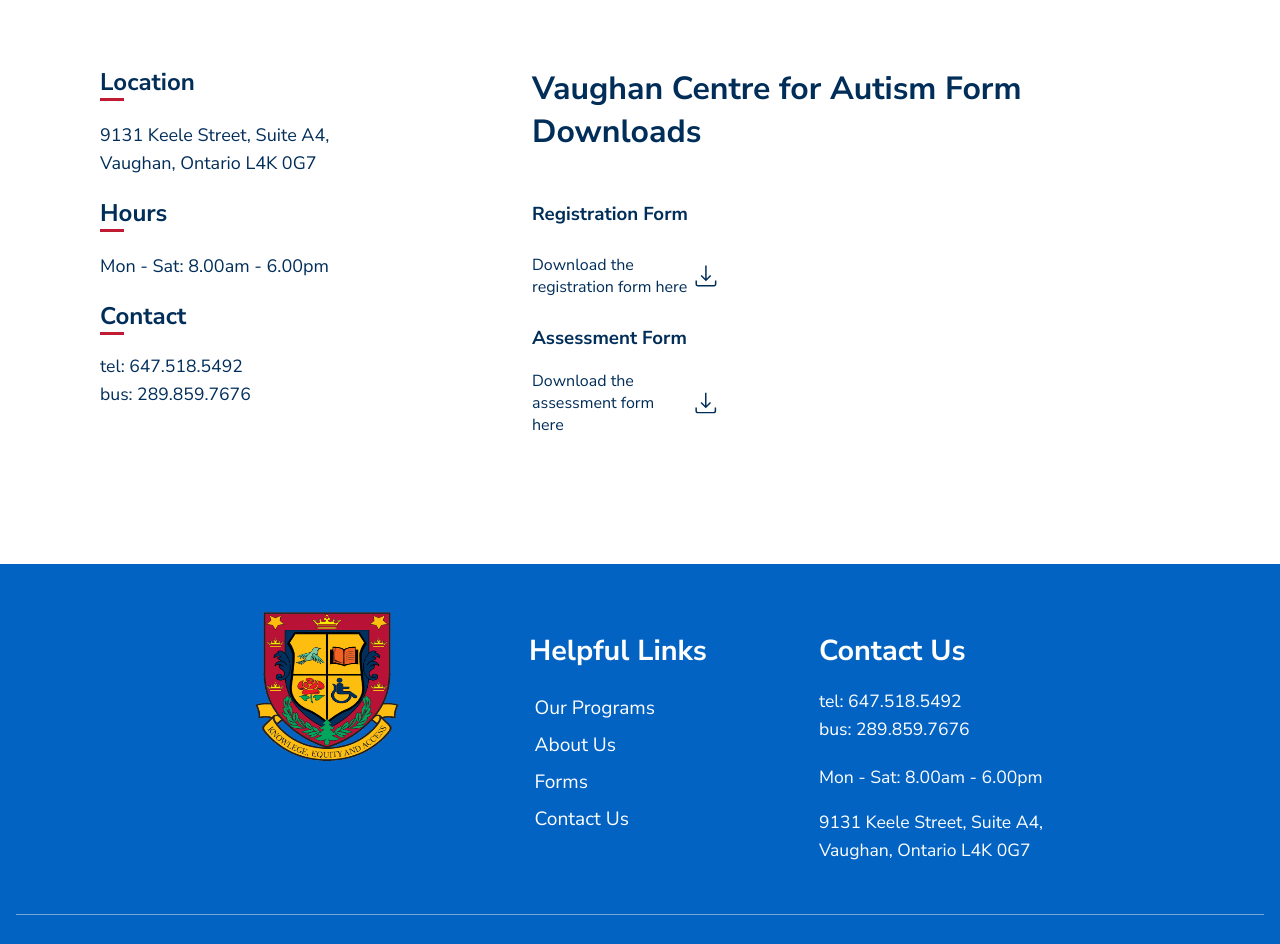
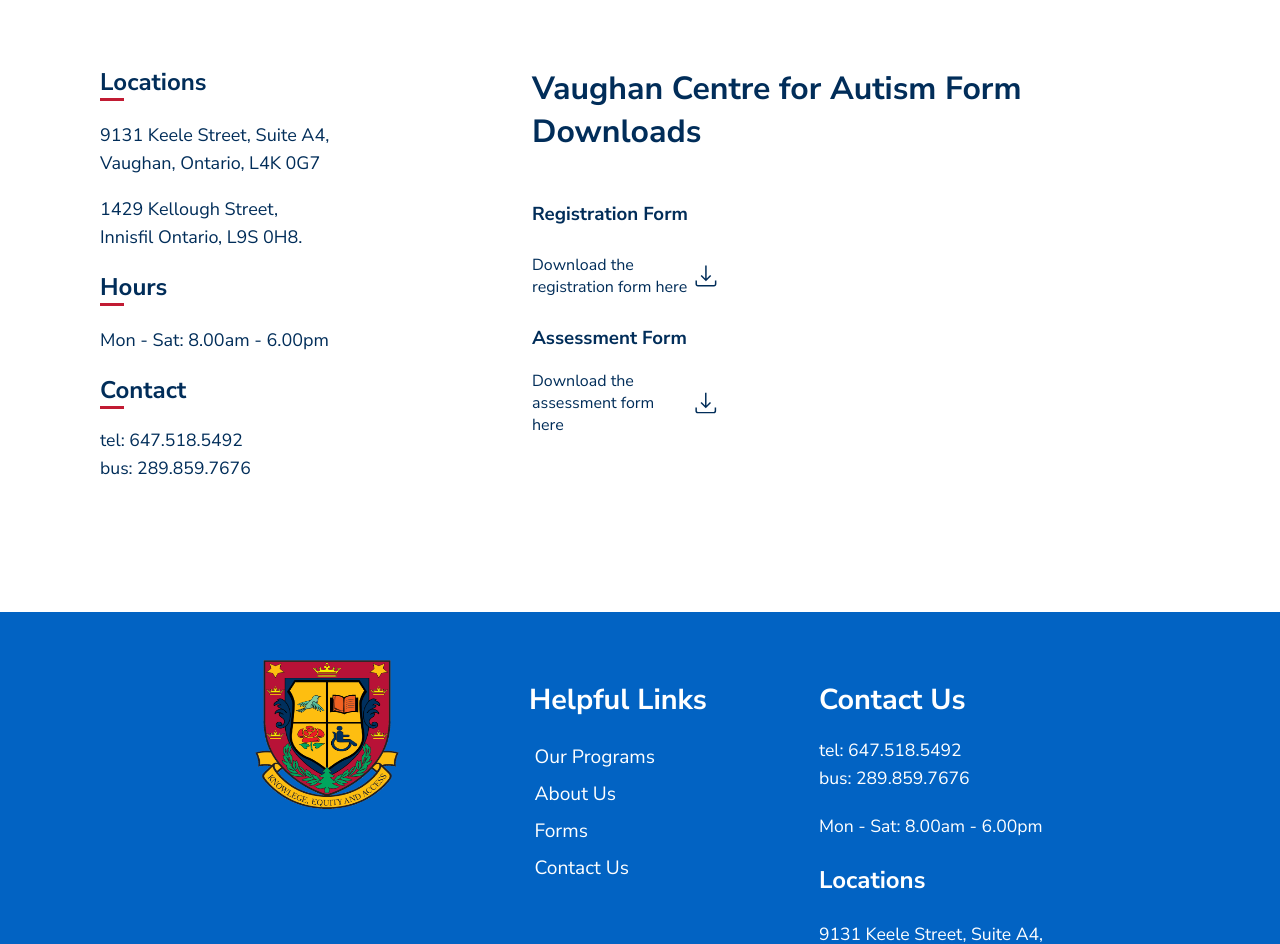
Before and after one commit to oseivale/vaughan-centre-for-autism, a Next.js app: page /forms in a window 1280 px wide. Shown: the part 386-1330 px from the top of the page. Built offline with nearby package versions, Linux system fonts and the light colour scheme; a web font is replaced by a local one.

Commit message:
wip: editing footer and sidebar

```diff
--- a/src/components/Footer/Footer.js
+++ b/src/components/Footer/Footer.js
@@ -40,7 +40,9 @@
                     <Link className={style.teleLink} href='tel:+16475185492'>tel: 647.518.5492</Link><br />
                     <Link className={style.teleLink} href='tel:+12898597676'>bus: 289.859.7676</Link>
                     <p>Mon - Sat: 8.00am - 6.00pm</p>
+                    <h3>Locations</h3>
                     <p>9131 Keele Street, Suite A4,<br></br> Vaughan, Ontario L4K 0G7</p>
+                    <p>1429 Kellough Street, <br />Innisfil Ontario, L9S 0H8.</p>
                 </div>
             </div>
             <div className={style.bottomBorder}></div>
--- a/src/components/Footer/Footer.module.css
+++ b/src/components/Footer/Footer.module.css
@@ -20,6 +20,12 @@
 
 .footerWrapper h1 {
     font-size: 1.8rem;
+    color: #fff;
+    font-weight: bold;
+}
+
+.footerWrapper h3 {
+    font-size: 1.5rem;
     color: #fff;
     font-weight: bold;
 }
--- a/src/components/Form/Form.js
+++ b/src/components/Form/Form.js
@@ -3,6 +3,7 @@
 import { nunito_sans } from '@/fonts/fonts';
 import Image from 'next/image';
 import contactImg from '/public/unseen-studio-s9CC2SKySJM-unsplash.jpg';
+import Link from 'next/link';
 
 export function ContactForm() {
     // State variables to store form input values
@@ -35,8 +36,12 @@
                 <div>
                     <h2>Location</h2>
                     <p>9131 Keele Street, Suite A4,<br /> Vaughan, Ontario L4K 0G7</p>
+                    <p>1429 Kellough Street, <br />Innisfil Ontario, L9S 0H8.</p>
                     <h2>Hours</h2>
                     <p>Mon - Sat 8.00 - 18.00</p>
+                    <h2>Contact</h2>
+                    <Link className={style.teleLink} href='tel:+16475185492'>tel: 647.518.5492</Link><br />
+                    <Link className={style.teleLink} href='tel:+12898597676'>bus: 289.859.7676</Link>
                 </div>
                 <form className={style.formWrapper} onSubmit={handleSubmit}>
                     {/* Name input field */}
--- a/src/components/Form/Form.module.css
+++ b/src/components/Form/Form.module.css
@@ -59,6 +59,14 @@
     position: relative;
     height: 2px;
     background-color: var(--brand-navy);
+}
+.teleLink{
+    color: var(--brand-navy);
+    display: inline-block;
+    text-decoration: none;
+    font-size: 1.1rem;
+    margin-bottom: .25rem;
+    margin-left: 1rem;
 }
 
 .formLabel {
--- a/src/components/PageHeader/PageWrapper.js
+++ b/src/components/PageHeader/PageWrapper.js
@@ -26,8 +26,9 @@
                 <div className={style.sideBar}>
 
                     <div>
-                        <h2>Location</h2>
-                        <p>9131 Keele Street, Suite A4,<br /> Vaughan, Ontario L4K 0G7</p>
+                        <h2>Locations</h2>
+                        <p>9131 Keele Street, Suite A4,<br /> Vaughan, Ontario, L4K 0G7</p>
+                        <p>1429 Kellough Street, <br />Innisfil Ontario, L9S 0H8.</p>
                     </div>
                     <div>
                         <h2>Hours</h2>
```
